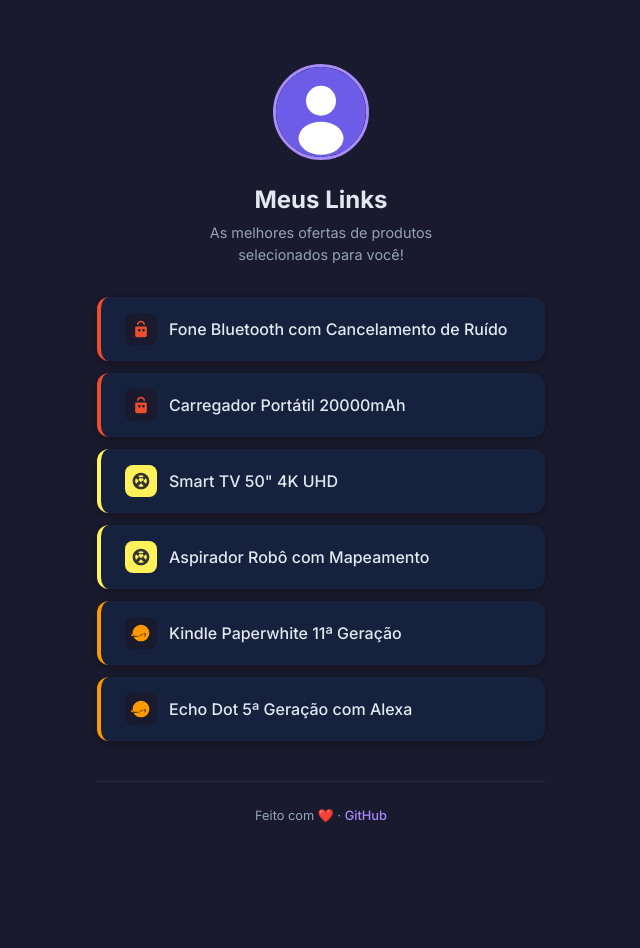
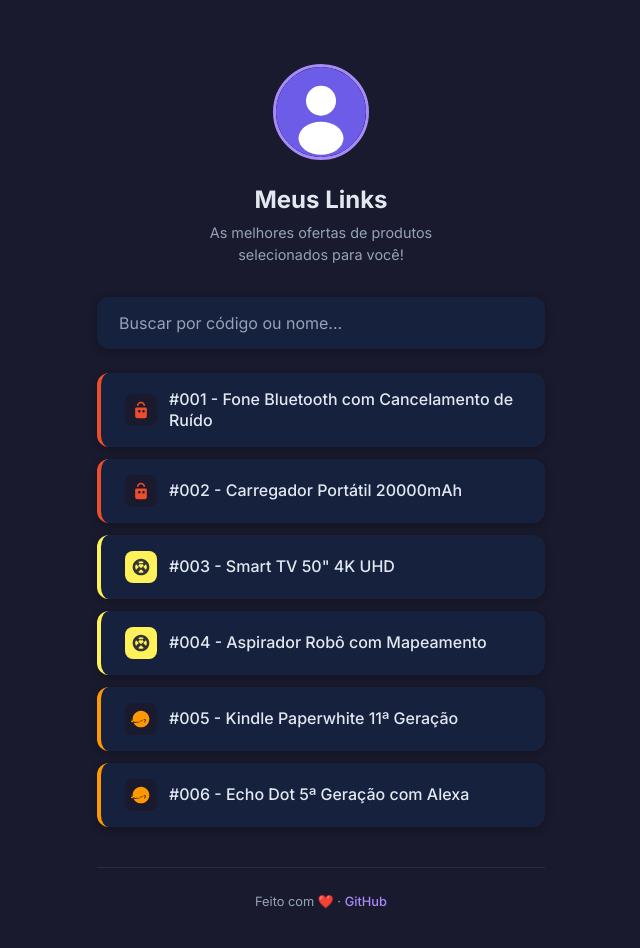
Before and after one commit to achadinnbr/achadinnbr.github.io, a plain HTML site: page index.html in a window 1280 px wide. Shown: the whole page, without its empty margins (319-959 px from the left). Before the commit the page ends 889 px from the top, so only its background shows below. Drawn offline with Linux system fonts and the light colour scheme.

Commit message:
feat: buscador/filtro de links por código ou nome

```diff
--- a/index.html
+++ b/index.html
@@ -36,6 +36,13 @@
     </header>
     <!-- ================================ -->
 
+    <!-- ========== BUSCADOR ========== -->
+    <!-- O campo abaixo filtra os links em tempo real pelo código ou nome -->
+    <div class="search-box">
+      <input type="text" id="search" class="search-input" placeholder="Buscar por código ou nome..." aria-label="Buscar links">
+    </div>
+    <!-- =============================== -->
+
     <!-- ========== SEUS LINKS AQUI ========== -->
     <!--
       COMO ADICIONAR UM NOVO LINK:
@@ -44,7 +51,7 @@
       3. Troque:
          - href="..."        → coloque a URL do produto
          - class="link-btn X" → troque X pela loja: shopee, mercado-livre ou amazon
-         - <span class="link-text">...</span> → coloque o nome do produto
+         - <span class="link-text">...</span> → coloque o nome do produto (inclua um código tipo #001 para facilitar a busca)
 
       COMO REMOVER UM LINK:
       - Delete o bloco <a>...</a> inteiro do link que quer remover
@@ -60,7 +67,7 @@
           </svg>
         </span>
         <!-- ↓ NOME DO PRODUTO: edite o texto abaixo ↓ -->
-        <span class="link-text">Fone Bluetooth com Cancelamento de Ruído</span>
+        <span class="link-text">#001 - Fone Bluetooth com Cancelamento de Ruído</span>
       </a>
 
       <a href="https://shopee.com.br" target="_blank" rel="noopener noreferrer" class="link-btn shopee">
@@ -71,7 +78,7 @@
           </svg>
         </span>
         <!-- ↓ NOME DO PRODUTO: edite o texto abaixo ↓ -->
-        <span class="link-text">Carregador Portátil 20000mAh</span>
+        <span class="link-text">#002 - Carregador Portátil 20000mAh</span>
       </a>
 
       <!-- MERCADO LIVRE -->
@@ -83,7 +90,7 @@
           </svg>
         </span>
         <!-- ↓ NOME DO PRODUTO: edite o texto abaixo ↓ -->
-        <span class="link-text">Smart TV 50" 4K UHD</span>
+        <span class="link-text">#003 - Smart TV 50" 4K UHD</span>
       </a>
 
       <a href="https://mercadolivre.com.br" target="_blank" rel="noopener noreferrer" class="link-btn mercado-livre">
@@ -94,7 +101,7 @@
           </svg>
         </span>
         <!-- ↓ NOME DO PRODUTO: edite o texto abaixo ↓ -->
-        <span class="link-text">Aspirador Robô com Mapeamento</span>
+        <span class="link-text">#004 - Aspirador Robô com Mapeamento</span>
       </a>
 
       <!-- AMAZON -->
@@ -107,7 +114,7 @@
           </svg>
         </span>
         <!-- ↓ NOME DO PRODUTO: edite o texto abaixo ↓ -->
-        <span class="link-text">Kindle Paperwhite 11ª Geração</span>
+        <span class="link-text">#005 - Kindle Paperwhite 11ª Geração</span>
       </a>
 
       <a href="https://amazon.com.br" target="_blank" rel="noopener noreferrer" class="link-btn amazon">
@@ -119,7 +126,7 @@
           </svg>
         </span>
         <!-- ↓ NOME DO PRODUTO: edite o texto abaixo ↓ -->
-        <span class="link-text">Echo Dot 5ª Geração com Alexa</span>
+        <span class="link-text">#006 - Echo Dot 5ª Geração com Alexa</span>
       </a>
 
       <!-- ========== FIM DOS LINKS ========== -->
@@ -133,5 +140,19 @@
     </footer>
 
   </div>
+
+  <!-- ========== SCRIPT DE BUSCA ========== -->
+  <!-- Filtra os links em tempo real conforme o usuário digita -->
+  <script>
+    document.getElementById('search').addEventListener('input', function () {
+      var termo = this.value.toLowerCase();
+      var links = document.querySelectorAll('.link-btn');
+      links.forEach(function (link) {
+        var texto = link.querySelector('.link-text').textContent.toLowerCase();
+        link.style.display = texto.includes(termo) ? '' : 'none';
+      });
+    });
+  </script>
+  <!-- ====================================== -->
 </body>
 </html>
--- a/style.css
+++ b/style.css
@@ -82,6 +82,33 @@
   color: var(--color-text-light);
   max-width: 300px;
   margin: 0 auto;
+}
+
+/* ========== BUSCADOR ========== */
+.search-box {
+  margin-bottom: 1.5rem;
+}
+
+.search-input {
+  width: 100%;
+  padding: 0.875rem 1.25rem;
+  font-family: var(--font-family);
+  font-size: var(--font-size-btn);
+  color: var(--color-text);
+  background-color: var(--color-card);
+  border: 2px solid transparent;
+  border-radius: var(--border-radius);
+  box-shadow: 0 2px 8px var(--color-shadow);
+  outline: none;
+  transition: border-color 0.2s ease;
+}
+
+.search-input::placeholder {
+  color: var(--color-text-light);
+}
+
+.search-input:focus {
+  border-color: var(--color-primary);
 }
 
 /* ========== LINKS / BOTÕES ========== */
```
